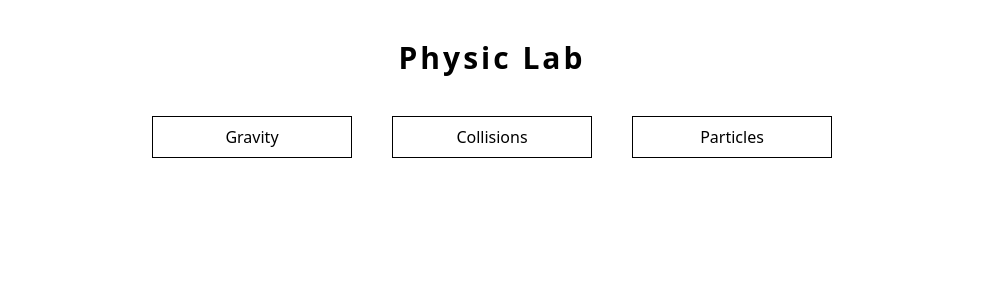
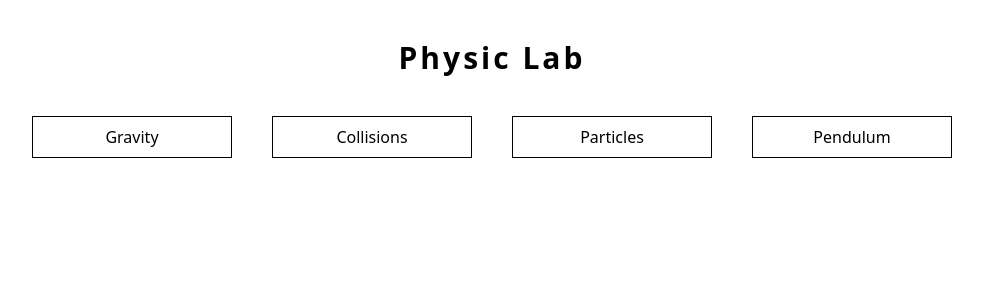
Before and after one commit to Khaiminh1902/physic-lab, a Next.js app: page / in a window 1280 px wide. Shown: the top 300 px of the page, without its empty margins (148-1131 px from the left). Built offline with nearby package versions, Linux system fonts and the light colour scheme.

Commit message:
render pendulum

```diff
--- a/app/page.tsx
+++ b/app/page.tsx
@@ -26,6 +26,12 @@ const page = () => {
         >
           Particles
         </Link>
+        <Link
+          href="/pendulum"
+          className="border p-2 w-50 flex items-center justify-center hover:bg-slate-100"
+        >
+          Pendulum
+        </Link>
       </div>
     </main>
   );
```
